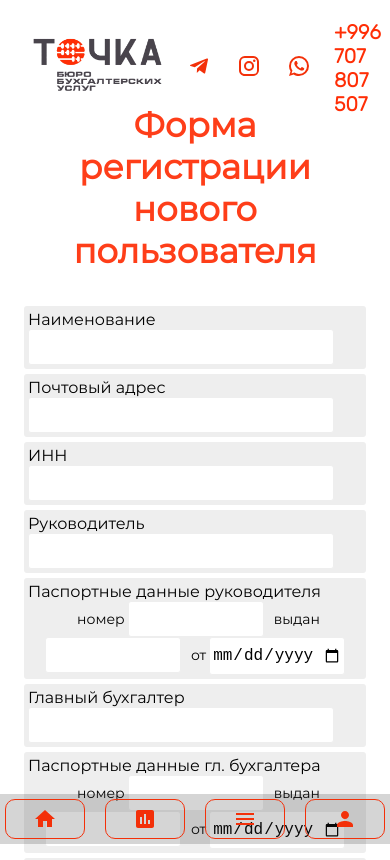
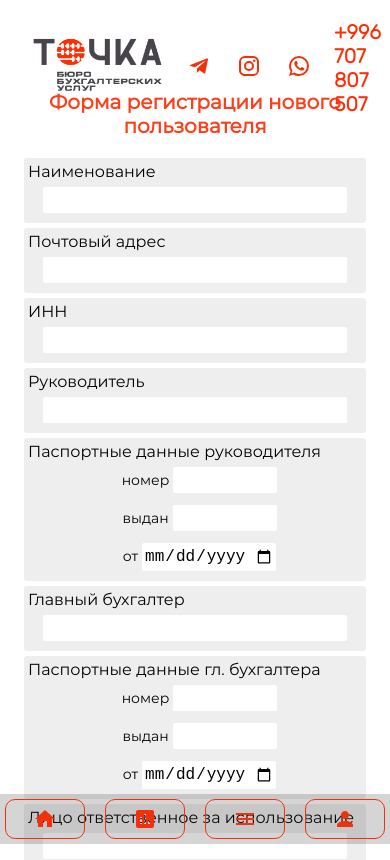
Before and after one commit to TaalaiDiushembekov/bbu, a React (Create React App) app in the folder frontend/: page /user-registration in a window 390 px wide. Shown: the top 860 px of the page. Built offline with nearby package versions, Linux system fonts and the light colour scheme.

Commit message:
add form

```diff
--- a/frontend/src/components/UI/Button/Button.css
+++ b/frontend/src/components/UI/Button/Button.css
@@ -28,3 +28,9 @@ button{
 .register-btn:hover{
     background: rgb(240, 36, 6);
 }
+
+@media (max-width: 420px) {
+    .register-btn{
+        width: 90%;
+    }
+}
--- a/frontend/src/components/UI/TextField/TextField.css
+++ b/frontend/src/components/UI/TextField/TextField.css
@@ -6,6 +6,15 @@ input {
     padding: 8px 2px;
     border-radius: 3px;
     font-size: 16px;
+    margin-left: auto;
+}
+
+@media (max-width: 400px) {
+    input {
+        width: 95%;
+        margin: 5px auto;
+        padding: 4px 2px;
+    }
 }
 
 input:focus{
@@ -13,6 +22,10 @@ input:focus{
 }
 
 .passport-input{
+    width: 100px;
+}
+
+.date-input{
     width: 130px;
 }
 
--- a/frontend/src/index.css
+++ b/frontend/src/index.css
@@ -38,3 +38,15 @@ body {
   color: #FE3E19;
   text-align: center;
 }
+
+@media (max-width: 560px) {
+  .title{
+    font-size: 25px;
+  }
+}
+
+@media (max-width: 400px) {
+  .title{
+    font-size: 20px;
+  }
+}
--- a/frontend/src/screens/RegisterUser/RegisterUser.css
+++ b/frontend/src/screens/RegisterUser/RegisterUser.css
@@ -20,6 +20,20 @@
     padding: 0;
 }
 
-.input-wrapper:last-child{
-   text-align: right;
+.passport-input-wrapper{
+    display: flex;
+    margin-left: auto;
 }
+
+@media (max-width: 569px){
+    .passport-input-wrapper{
+        display: flex;
+        flex-direction: column;
+    }
+}
+
+@media (max-width: 400px) {
+    .passport-input-wrapper{
+        margin: 0 auto;
+    }
+}
--- a/frontend/src/screens/RegisterUser/RegisterUser.js
+++ b/frontend/src/screens/RegisterUser/RegisterUser.js
@@ -122,6 +122,7 @@ const RegisterUser = () => {
                     <div className="input-wrapper">
                         <p className="label-text">Паспортные данные руководителя</p>
                         <div className="passport-input-wrapper">
+                            <div className="passport-input-wrapper-inner">
                                 <TextField
                                     className="passport-input"
                                     type="text"
@@ -132,6 +133,8 @@ const RegisterUser = () => {
                                     label="номер"
                                     labelClass="passport-label"
                                 />
+                            </div>
+                            <div className="passport-input-wrapper-inner">
                                 <TextField
                                     className="passport-input"
                                     type="text"
@@ -142,8 +145,10 @@ const RegisterUser = () => {
                                     label="выдан"
                                     labelClass="passport-label"
                                 />
+                            </div>
+                            <div className="passport-input-wrapper-inner">
                                 <TextField
-                                className="passport-input"
+                                    className="date-input"
                                     type="date"
                                     name="date_director"
                                     id="date_dir"
@@ -152,6 +157,7 @@ const RegisterUser = () => {
                                     label="от"
                                     labelClass="passport-label"
                                 />
+                            </div>
                         </div>
                     </div>
                     <div className="input-wrapper">
@@ -167,6 +173,7 @@ const RegisterUser = () => {
                     <div className="input-wrapper">
                         <p className="label-text">Паспортные данные гл. бухгалтера</p>
                         <div className="passport-input-wrapper">
+                            <div className="passport-input-wrapper-inner">
                                 <TextField
                                     className="passport-input"
                                     type="text"
@@ -177,6 +184,8 @@ const RegisterUser = () => {
                                     label="номер"
                                     labelClass="passport-label"
                                 />
+                            </div>
+                            <div className="passport-input-wrapper-inner">
                                 <TextField
                                     className="passport-input"
                                     type="text"
@@ -187,8 +196,10 @@ const RegisterUser = () => {
                                     label="выдан"
                                     labelClass="passport-label"
                                 />
+                            </div>
+                            <div className="passport-input-wrapper-inner">
                                 <TextField
-                                className="passport-input"
+                                    className="date-input"
                                     type="date"
                                     name="date_accountant"
                                     id="date_acc"
@@ -197,6 +208,7 @@ const RegisterUser = () => {
                                     label="от"
                                     labelClass="passport-label"
                                 />
+                            </div>
                         </div>
                     </div>
                     <div className="input-wrapper">
```
Lines whose indentation alone changed are shown as unchanged.
